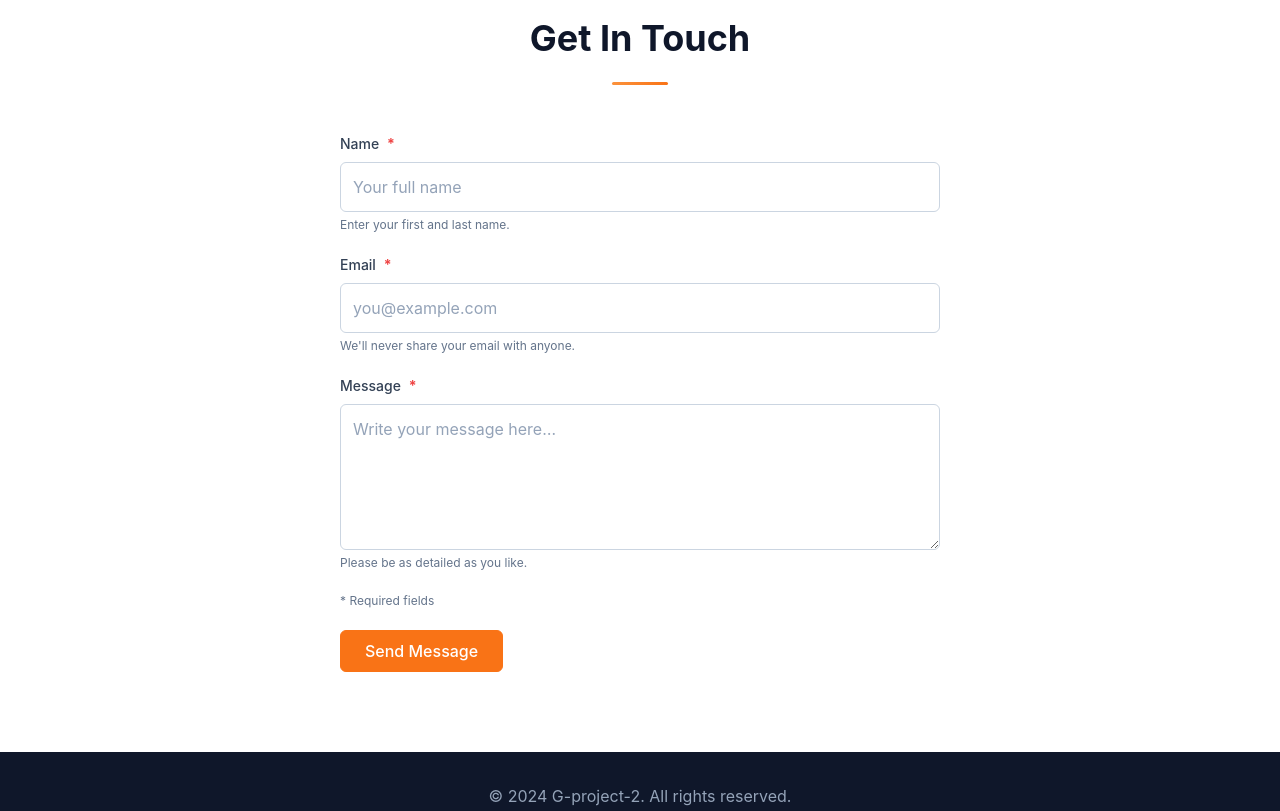
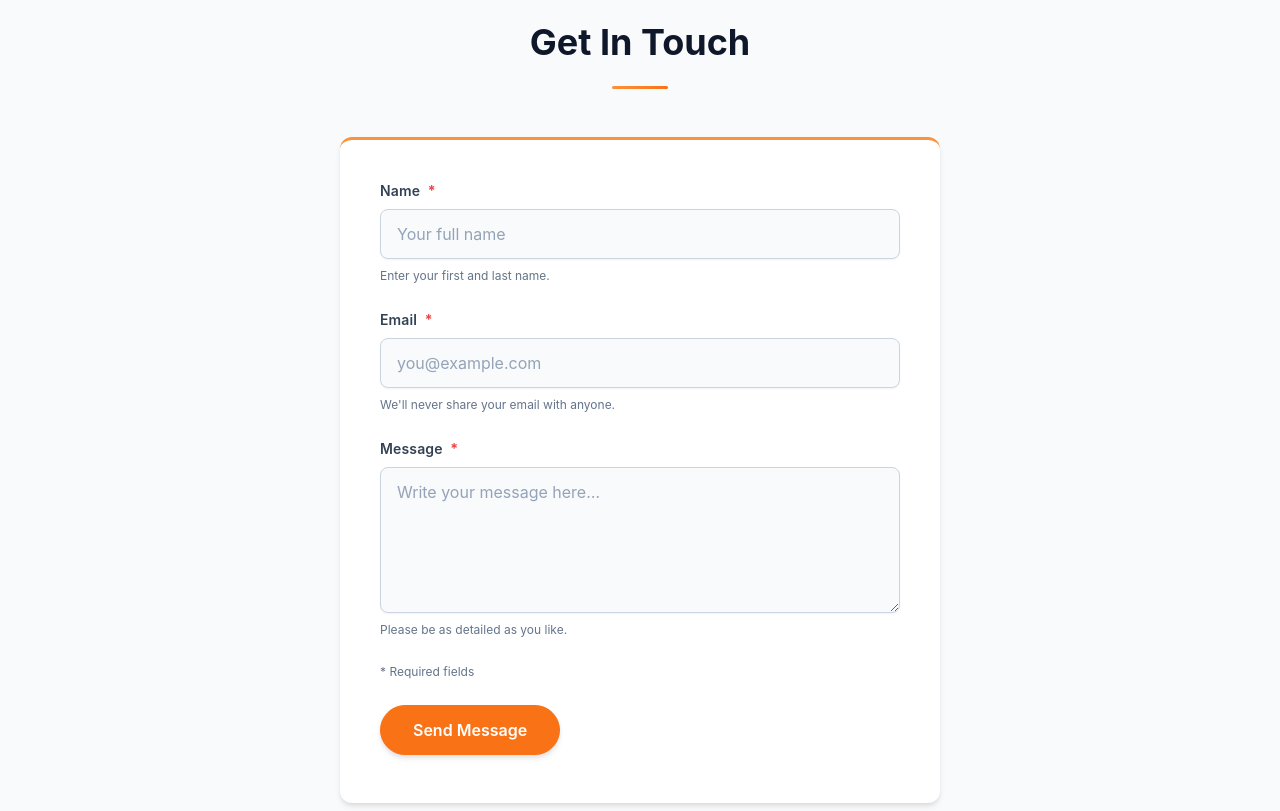
Before and after one commit to chiron-team/git9, a website: page index.html in a window 1280 px wide. Shown: the part 4240-5051 px from the top of the page. Drawn offline with Linux system fonts and the light colour scheme.

Commit message:
feat(agent): Style Contact Me Section with CSS
Task ID: GJUxGEOTbF6iVamAchWk
Type: feature
Priority: low

```diff
--- a/src/css/components.css
+++ b/src/css/components.css
@@ -146,17 +146,38 @@
   line-height: 1;
 }
 
-/* Forms */
+/* =========================================================
+   Contact — Form panel
+   The inner form card mirrors the "lifted panel" treatment
+   used by .calculator__widget, .about__bio, and .about__fun-facts
+   so the contact section feels cohesive with the rest of the page.
+   ========================================================= */
+
+.contact__form {
+  background-color: var(--color-white);
+  border-radius: var(--radius-xl);
+  box-shadow: var(--shadow-md);
+  padding: var(--space-10) var(--space-10) var(--space-12);
+
+  /* Same primary-colour top accent used on every other interactive panel */
+  border-top: 3px solid var(--color-primary-light);
+}
+
+/* =========================================================
+   Forms
+   ========================================================= */
+
 .form__group {
-  margin-bottom: var(--space-5);
+  margin-bottom: var(--space-6);
 }
 
 .form__label {
   display: block;
   font-size: var(--font-size-sm);
-  font-weight: var(--font-weight-medium);
+  font-weight: var(--font-weight-semibold);
   color: var(--color-gray-700);
   margin-bottom: var(--space-2);
+  letter-spacing: 0.01em;
 }
 
 /* Required-field asterisk — decorative, hidden from screen readers */
@@ -169,32 +190,48 @@
 /* Hint text below each field */
 .form__hint {
   display: block;
-  margin-top: var(--space-1);
+  margin-top: var(--space-2);
   font-size: var(--font-size-xs);
   color: var(--color-gray-500);
   line-height: var(--line-height-normal);
+}
+
+/* Per-field inline validation error — shown by JS on invalid submission */
+.form__error {
+  display: block;
+  margin-top: var(--space-2);
+  font-size: var(--font-size-xs);
+  font-weight: var(--font-weight-medium);
+  color: var(--color-error);
+  line-height: var(--line-height-normal);
+}
+
+.form__error:empty {
+  display: none;
 }
 
 /* Note explaining the required-field marker */
 .form__required-note {
   font-size: var(--font-size-xs);
   color: var(--color-gray-500);
-  margin-bottom: var(--space-5);
+  margin-bottom: var(--space-6);
 }
 
 .form__input,
 .form__textarea {
   display: block;
   width: 100%;
-  padding: var(--space-3);
+  padding: var(--space-3) var(--space-4);
   font-size: var(--font-size-base);
   line-height: var(--line-height-normal);
   color: var(--color-gray-900);
-  background-color: var(--color-white);
-  border: 1px solid var(--color-gray-300);
-  border-radius: var(--radius-md);
+  background-color: var(--color-gray-50);
+  border: 1.5px solid var(--color-gray-300);
+  border-radius: var(--radius-lg);
+  box-shadow: var(--shadow-sm);
   transition:
     border-color var(--transition-fast),
+    background-color var(--transition-fast),
     box-shadow var(--transition-fast);
 }
 
@@ -206,19 +243,22 @@
 .form__input:hover,
 .form__textarea:hover {
   border-color: var(--color-gray-400);
+  background-color: var(--color-white);
 }
 
 .form__input:focus,
 .form__textarea:focus {
   outline: none;
+  background-color: var(--color-white);
   border-color: var(--color-primary);
-  box-shadow: 0 0 0 3px rgb(249 115 22 / 10%);
+  box-shadow: 0 0 0 3px rgb(249 115 22 / 12%);
 }
 
 /* Error state — applied by JS on invalid submission */
 .form__input--error,
 .form__textarea--error {
   border-color: var(--color-error);
+  background-color: rgb(239 68 68 / 3%);
   box-shadow: 0 0 0 3px rgb(239 68 68 / 10%);
 }
 
@@ -230,13 +270,39 @@
 
 .form__textarea {
   resize: vertical;
-  min-height: 120px;
+  min-height: 140px;
   font-family: inherit;
 }
 
-/* Contact-form submit button — full width on mobile, auto-width on wider screens */
+/* =========================================================
+   Contact — Submit button
+   Full width on small screens; auto width once there is room.
+   Inherits the same hover-lift used by .counter__btn and
+   .calculator__btn for cross-section consistency.
+   ========================================================= */
+
 .contact__submit {
   width: 100%;
+  padding: var(--space-4) var(--space-8);
+  font-size: var(--font-size-base);
+  font-weight: var(--font-weight-semibold);
+  border-radius: var(--radius-full);
+  box-shadow: var(--shadow-md);
+  transition:
+    background-color var(--transition-fast),
+    border-color var(--transition-fast),
+    box-shadow var(--transition-fast),
+    transform var(--transition-fast);
+}
+
+.contact__submit:hover {
+  box-shadow: var(--shadow-lg);
+  transform: translateY(-1px);
+}
+
+.contact__submit:active {
+  transform: translateY(0);
+  box-shadow: var(--shadow-sm);
 }
 
 @media (width >= 480px) {
@@ -248,7 +314,7 @@
 /* =========================================================
    Form status message
    Injected into #contact-form-status by initContactForm().
-   Variants: --success, --error, --info
+   Variants: --success, --error, --info, --warning
    ========================================================= */
 
 /* The wrapper div is empty by default; hide it to avoid phantom whitespace */
@@ -261,7 +327,7 @@
   align-items: flex-start;
   gap: var(--space-3);
   padding: var(--space-4);
-  margin-bottom: var(--space-5);
+  margin-bottom: var(--space-6);
   border-radius: var(--radius-md);
   font-size: var(--font-size-sm);
   font-weight: var(--font-weight-medium);
@@ -291,6 +357,25 @@
   color: #92400e;
   background-color: #fef3c7;
   border-color: #fcd34d;
+}
+
+/* =========================================================
+   Contact — Responsive overrides
+   ========================================================= */
+
+/* Small phones: tighten horizontal padding so the card doesn't feel cramped */
+@media (width <= 479px) {
+  .contact__form {
+    padding: var(--space-6) var(--space-5) var(--space-8);
+    border-radius: var(--radius-lg);
+  }
+}
+
+/* Medium viewports: comfortable horizontal breathing room */
+@media (480px <= width <= 767px) {
+  .contact__form {
+    padding: var(--space-8) var(--space-8) var(--space-10);
+  }
 }
 
 /* Navigation */
--- a/src/css/layout.css
+++ b/src/css/layout.css
@@ -98,7 +98,10 @@
 /* Contact section */
 .contact {
   padding: var(--space-20) 0;
-  background-color: var(--color-white);
+  background-color: var(--color-gray-50);
+
+  /* Accent stripe — mirrors .about and .calculator for visual consistency */
+  border-top: 4px solid var(--color-primary-light);
 }
 
 .contact__form {
@@ -141,7 +144,7 @@
   .counter,
   .calculator,
   .contact {
-    padding: var(--space-16) 0;
+    padding: var(--space-12) 0;
   }
 
   .about__grid {
```
